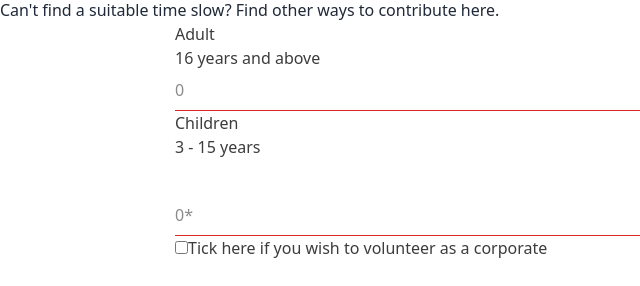
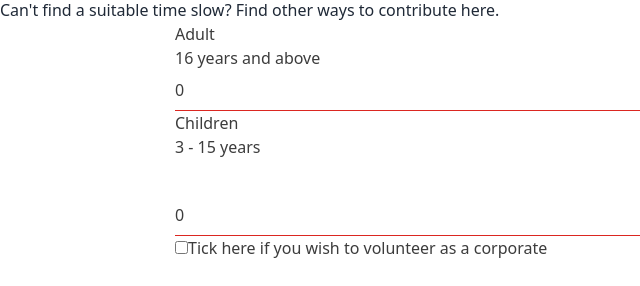
Before and after one commit to Glow-in-the-dark/GA-Project3, a React (Vite) app: page /volunteer/volunteer-form in a window 1280 px wide. Shown: the part 740-1026 px from the top of the page, without its empty margins (0-640 px from the left). Built offline with nearby package versions, Linux system fonts and the light colour scheme.

Commit message:
num of pax number completed

```diff
--- a/src/comp-commons/BaseInput.jsx
+++ b/src/comp-commons/BaseInput.jsx
@@ -13,6 +13,7 @@ const BaseInput = ({
 }) => {
   function handleInputChange(e) {
     handleChange(e.target.id, e.target.value);
+    console.log(e.target.value, typeof e.target.value);
   }
   return (
     <label>
--- a/src/comp-volunteer/CalendarDisp.jsx
+++ b/src/comp-volunteer/CalendarDisp.jsx
@@ -4,7 +4,7 @@ import Time from "./Time";
 import "react-calendar/dist/Calendar.css";
 import NumOfPax from "./NumOfPax";
 
-const CalendarDisp = () => {
+const CalendarDisp = (props) => {
   const [date, setDate] = useState(new Date());
   const [showTime, setShowTime] = useState(false);
   const [timeSlot, setTimeSlot] = useState("");
@@ -35,7 +35,7 @@ const CalendarDisp = () => {
           Can't find a suitable time slow? Find other ways to contribute here.
         </label>
       </p>
-      <NumOfPax date={date} timeSlot={timeSlot} />
+      <NumOfPax date={date} timeSlot={timeSlot} roles={props.roles} />
     </div>
   );
 };
--- a/src/comp-volunteer/NumOfPax.jsx
+++ b/src/comp-volunteer/NumOfPax.jsx
@@ -7,14 +7,12 @@ import CorpForm from "./CorpVolunteer/CorpForm";
 
 const NumOfPax = (props) => {
   // States
-  const [adult, setAdult] = useState("");
-  const [child, setChild] = useState("");
+  const [adult, setAdult] = useState(0);
+  const [child, setChild] = useState(0);
   const [corp, setCorp] = useState(false);
   const [dispCorpForm, setDispCorpForm] = useState(false);
   const [dispIndividualForm, setDispIndividualForm] = useState(false);
-
-  // console.log(props.date);
-  // console.log(props.showTime);
+  const [qty, setQty] = useState(0);
 
   // Function to handle changes in user input
   function handleChange(inputId, inputVal) {
@@ -37,6 +35,9 @@ const NumOfPax = (props) => {
     } else {
       setDispIndividualForm(true);
     }
+    // parseInt(adult);
+    // parseInt(child);
+    setQty(parseInt(adult) + parseInt(child));
   }
 
   return (
@@ -49,7 +50,7 @@ const NumOfPax = (props) => {
           <br />
           <span>16 years and above</span>
           <BaseInput
-            type="string"
+            type="number"
             id="adult"
             value={adult}
             handleChange={handleChange}
@@ -61,7 +62,7 @@ const NumOfPax = (props) => {
           <br />
           <span>3 - 15 years</span>
           <BaseInput
-            type="string"
+            type="number"
             id="child"
             value={child}
             handleChange={handleChange}
@@ -82,9 +83,21 @@ const NumOfPax = (props) => {
           />
         </form>
       </div>
-      {dispCorpForm && <CorpForm date={props.date} timeSlot={props.timeSlot} />}
+      {dispCorpForm && (
+        <CorpForm
+          date={props.date}
+          timeSlot={props.timeSlot}
+          roles={props.roles}
+          qty={qty}
+        />
+      )}
       {dispIndividualForm && (
-        <VolunteerForm date={props.date} timeSlot={props.timeSlot} />
+        <VolunteerForm
+          date={props.date}
+          timeSlot={props.timeSlot}
+          roles={props.roles}
+          qty={qty}
+        />
       )}
     </div>
   );
--- a/src/comp-volunteer/Volunteer.jsx
+++ b/src/comp-volunteer/Volunteer.jsx
@@ -2,13 +2,13 @@ import React, { useState } from "react";
 import CalendarDisp from "./CalendarDisp";
 
 const Volunteer = () => {
-  const [role, setRole] = useState("");
+  const [roles, setRoles] = useState("");
 
   const getRole = (e) => {
     if (e.target.id === "soup") {
-      setRole("soupkitchen");
+      setRoles("soupkitchen");
     } else if (e.target.id === "driver") {
-      setRole("driver");
+      setRoles("driver");
     }
   };
   return (
@@ -32,9 +32,8 @@ const Volunteer = () => {
         </button>
       </div>
       <div>
-        <CalendarDisp />;
+        <CalendarDisp roles={roles} />;
       </div>
-      {console.log(role)}
     </>
   );
 };
--- a/src/comp-volunteer/VolunteerForm.jsx
+++ b/src/comp-volunteer/VolunteerForm.jsx
@@ -52,7 +52,7 @@ const VolunteerForm = (props) => {
 
     const volunteerDeets = {
       date: modifiedDate,
-      role: props.role,
+      role: props.roles,
       timing: props.timeSlot,
       email: email,
       qty: props.qty,
@@ -79,7 +79,18 @@ const VolunteerForm = (props) => {
         body: JSON.stringify(details),
       }
     )
-      .then()
+      .then(async () => {
+        const res = await fetch(
+          "http://127.0.0.1:5001/volunteer-slots/new-sign-up",
+          {
+            method: "PATCH",
+            headers: {
+              "Content-Type": "application/json",
+            },
+            body: JSON.stringify(volunteerDeets),
+          }
+        );
+      })
       .catch(alert("Wrong"));
 
     // navigate("/volunteer/volunteer-confirmation", {
```
